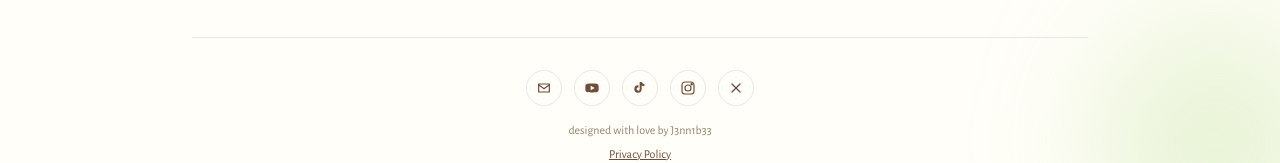
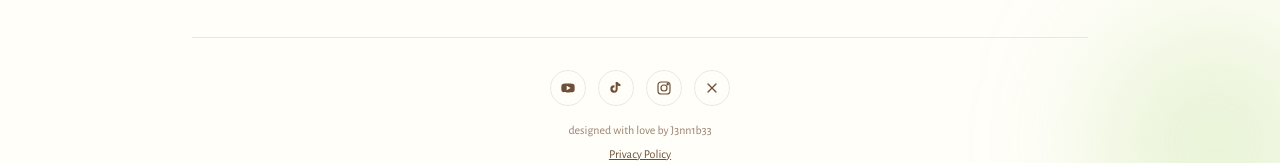
Before and after one commit to jenm2891/jennibwebsite, a website: page html/commissions.html in a window 1280 px wide. Shown: the part 3279-3442 px from the top of the page. Drawn offline with nearby package versions, Linux system fonts and the light colour scheme.

Commit message:
Updated Social Media Links

```diff
--- a/html/commissions.html
+++ b/html/commissions.html
@@ -252,13 +252,10 @@
    <div class="scroll-arrow" aria-hidden="true"><span></span></div>
    <footer class="mt-16 w-full max-w-4xl border-t border-current/20 pt-8 text-center">
     <div class="flex flex-wrap items-center justify-center gap-3 text-sm">
-     <a href="mailto:jenni@jennibee.com" class="inline-flex h-9 w-9 items-center justify-center rounded-full border border-current/20 transition hover:bg-current/10" aria-label="Contact">
-      <svg viewBox="0 0 24 24" class="h-4 w-4" fill="none" stroke="currentColor" stroke-width="1.8" stroke-linecap="round" stroke-linejoin="round"><path d="M4 6h16v12H4z"></path><path d="m4 7 8 6 8-6"></path></svg>
-     </a>
-     <a href="https://www.youtube.com/j3nn1b33" target="_blank" rel="noopener noreferrer" class="inline-flex h-9 w-9 items-center justify-center rounded-full border border-current/20 transition hover:bg-current/10" aria-label="YouTube">
+     <a href="https://www.youtube.com/@J3nn1.B33" target="_blank" rel="noopener noreferrer" class="inline-flex h-9 w-9 items-center justify-center rounded-full border border-current/20 transition hover:bg-current/10" aria-label="YouTube">
       <svg viewBox="0 0 24 24" class="h-4 w-4" fill="currentColor"><path d="M21.8 8.1a2.9 2.9 0 0 0-2.1-2.1C17.9 5.4 12 5.4 12 5.4s-5.9 0-7.7.6A2.9 2.9 0 0 0 2.2 8.1 30.8 30.8 0 0 0 2 12a30.8 30.8 0 0 0 .2 3.9 2.9 2.9 0 0 0 2.1 2.1c1.8.6 7.7.6 7.7.6s5.9 0 7.7-.6a2.9 2.9 0 0 0 2.1-2.1A30.8 30.8 0 0 0 22 12a30.8 30.8 0 0 0-.2-3.9ZM10 15.5v-7l6 3.5-6 3.5Z"></path></svg>
      </a>
-     <a href="https://www.tiktok.com/j3nn1b33eth" target="_blank" rel="noopener noreferrer" class="inline-flex h-9 w-9 items-center justify-center rounded-full border border-current/20 transition hover:bg-current/10" aria-label="TikTok">
+     <a href="https://www.tiktok.com/@j3nn1b33eth" target="_blank" rel="noopener noreferrer" class="inline-flex h-9 w-9 items-center justify-center rounded-full border border-current/20 transition hover:bg-current/10" aria-label="TikTok">
       <svg viewBox="0 0 24 24" class="h-4 w-4" fill="currentColor"><path d="M14.5 3c.8 1.7 2.2 2.8 4.1 3.1v3.4c-1.5-.1-2.8-.5-4.1-1.3v5.3a5.5 5.5 0 1 1-5.5-5.5c.2 0 .4 0 .7.1v3.3a2.3 2.3 0 1 0 1.8 2.3V3h1.9Z"></path></svg>
      </a>
      <a href="https://www.instagram.com/j3nn1b33" target="_blank" rel="noopener noreferrer" class="inline-flex h-9 w-9 items-center justify-center rounded-full border border-current/20 transition hover:bg-current/10" aria-label="Instagram">
```
Also changed, not shown: html/bio.html (+2 -2 lines), html/index.html (+2 -5 lines), html/portfolio.html (+2 -5 lines), html/shop.html (+2 -5 lines).
